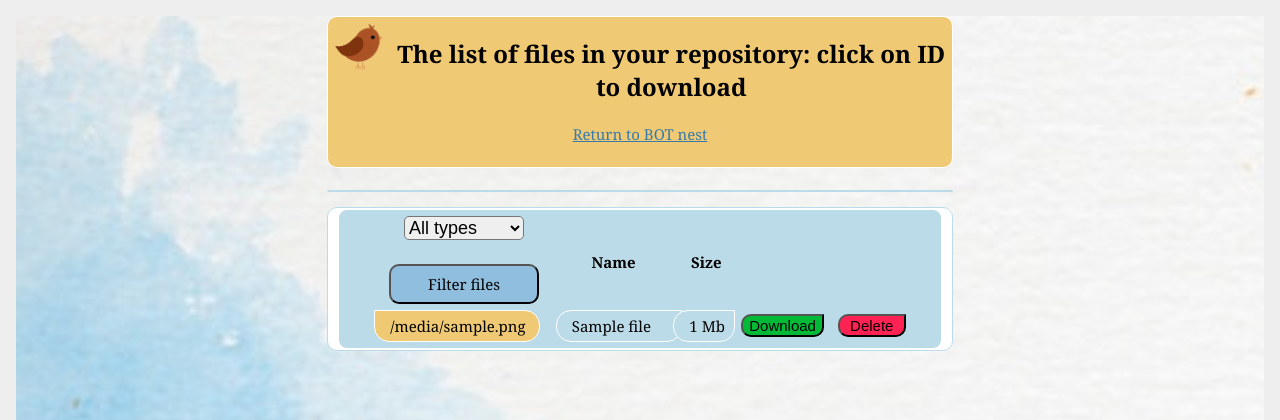
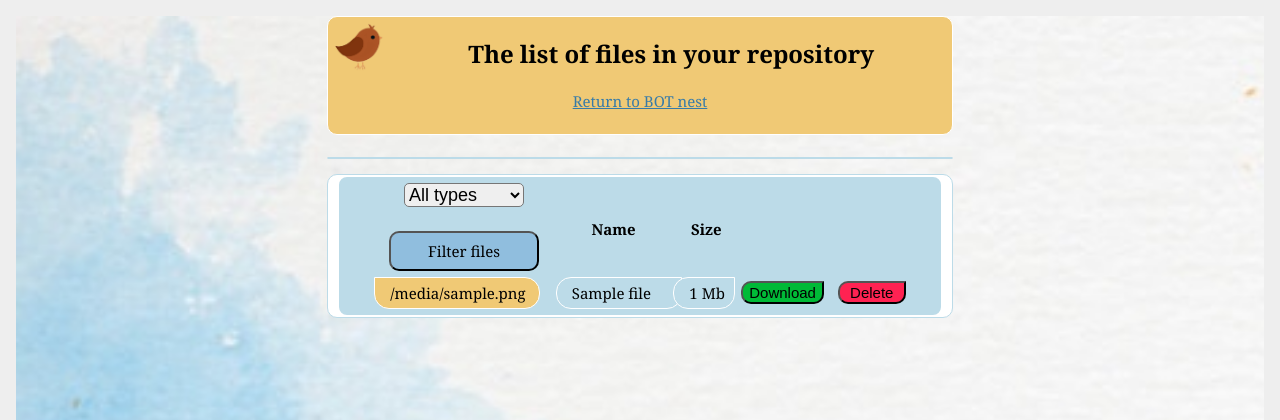
Before and after one commit to anna-khodyka/draft-project-2, a Flask app: template bot/templates/file/file_to_download.html in a window 1280 px wide. Shown: the top 420 px of the page. Run offline with Flask 2, Linux system fonts and the light colour scheme; the visitor is signed in with stand-in values (Sample User, id 1); tables that the repository leaves empty hold one stand-in row (values such as "Sample post"); the template is opened without the code that fills it: most values are stand-ins (such as "Sample title", 1, 10 or a date in 2020); some libraries are stand-ins or nearby versions.

Commit message:
Update file_to_download.html

```diff
--- a/bot/templates/file/file_to_download.html
+++ b/bot/templates/file/file_to_download.html
@@ -6,7 +6,7 @@
 
 {% block header %}
 	{% if files %}
-        The list of files in your repository: click on ID to download
+        The list of files in your repository
     {% else%}
 		There is a kind of problem
 	{% endif %}
```
